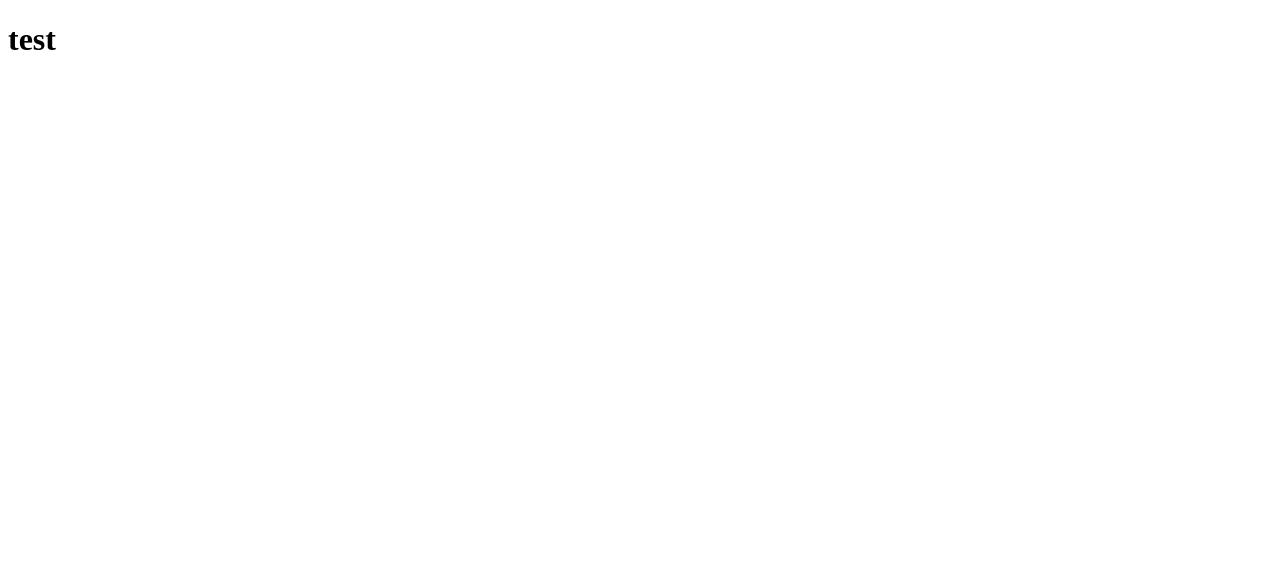
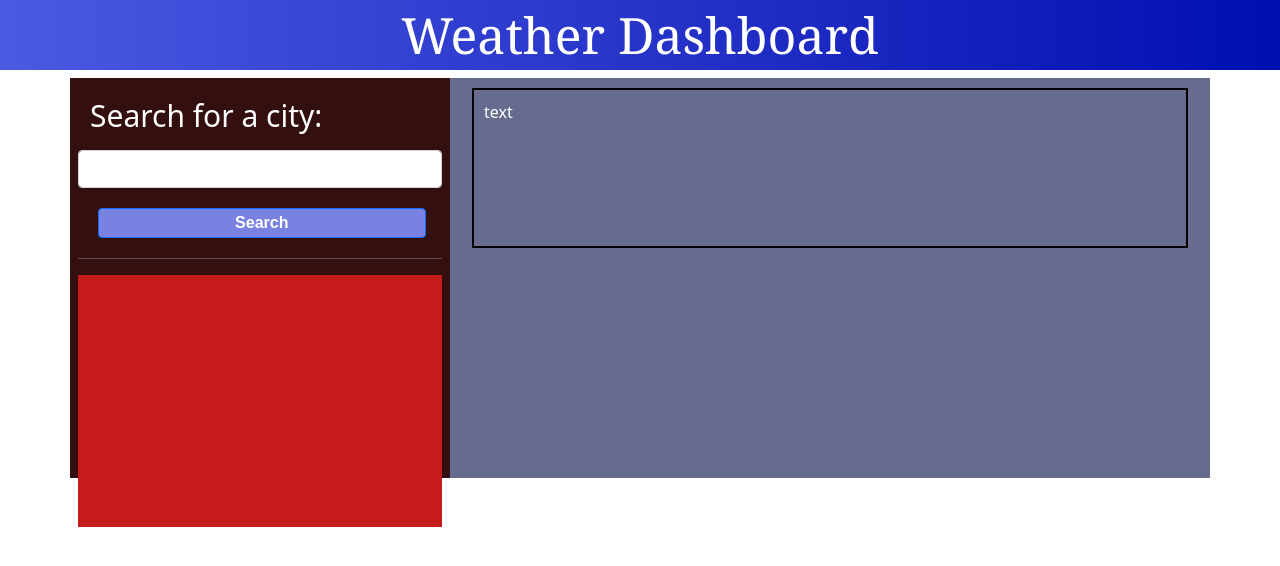
Before and after one commit to KPL33/weather_dashboard, a plain HTML site: page index.html in a window 1280 px wide. Drawn offline with nearby package versions, Linux system fonts and the light colour scheme.

Commit message:
as of 5-6-23

```diff
--- a/assets/style.css
+++ b/assets/style.css
@@ -0,0 +1,76 @@
+#header {
+    display: flex;
+    color: white;
+    background: linear-gradient(to right, #4c59e2, #000fb0);
+    justify-content: center;
+    align-items: center;
+    height: 70px;
+}
+
+h1 {
+    font-family: Cambria, Cochin, Georgia, Times, 'Times New Roman', serif;
+    font-size: 50px;
+}
+
+.container {
+    background-color: #676b8d;
+    color: white;
+}
+
+.col-sm-4 {
+    background-color: #340f0f;
+    height: 50vh;
+    padding: 20px;
+
+}
+
+.btn {
+    margin: 20px;
+    font-family: Arial, Helvetica, sans-serif;
+    font-weight: bold;
+}
+
+.history {
+    flex-direction: column;
+    height: 70%;
+    display: flex;
+    align-items: top;
+    display: flex;
+    justify-content: center;
+    background-color: #c61b1b;
+}
+
+h2 {
+    padding: 0px;
+    width: 100%;
+    text-align: left;
+    font-size: 30px;
+}
+
+.btn-primary {
+    display: flex;
+    height: 30px;
+    width: 90%;
+    background-color: #7a82e1;
+    color: white;
+    align-items: center;
+    justify-content: center;
+}
+
+.col-sm-8 {
+    flex-direction: row;
+    display: flex;
+}
+
+.row1 {
+    justify-content: center;
+    padding: 10px;
+    margin: 10px;
+    width: 100%;
+    height: 40%;
+    border: solid black 2pt;
+}
+
+.row2{
+    flex-wrap: wrap;
+}
--- a/index.html
+++ b/index.html
@@ -1,12 +1,55 @@
 <!DOCTYPE html>
 <html lang="en">
+
 <head>
     <meta charset="UTF-8">
-    <meta http-equiv="X-UA-Compatible" content="IE=edge">
     <meta name="viewport" content="width=device-width, initial-scale=1.0">
+    <meta http-equiv="X-UA-Compatible" content="ie=edge">
+    <meta name="Description" content="Enter your description here" />
+
+    <link rel="stylesheet" href="https://cdn.jsdelivr.net/npm/bootstrap@5.1.3/dist/css/bootstrap.min.css"
+        integrity="sha384-1BmE4kWBq78iYhFldvKuhfTAU6auU8tT94WrHftjDbrCEXSU1oBoqyl2QvZ6jIW3" crossorigin="anonymous">
+
+    <link rel="stylesheet" href="./assets/style.css" />
+
     <title>The Weather Dashboard</title>
 </head>
+
 <body>
-    <h1>test</h1>
+    <h1 id="header">Weather Dashboard</h1>
+    <!--  Each component works by using classes that are defined in the Bootstrap stylesheet-->
+    <!-- Begin navigation -->
+    <!-- https://getbootstrap.com/docs/5.1/components/navbar/ -->
+    <div class="container">
+        <div class="row">
+            <div class="col-sm-4">
+                <div class="row">
+                    <h2>Search for a city:</h2>
+                </div>
+                <div class="row">
+                    <label for="inputPassword5" class="form-label"></label>
+                    <input type="password" id="inputPassword5" class="form-control"
+                        aria-describedby="passwordHelpBlock">
+                    <button type="submit" class="btn btn-primary">Search</button>
+                    <hr />
+                    </input>
+                </div>
+                <div class="row history">
+                    <!-- city searches get appended here -->
+                </div>
+            </div>
+            <div class="col-sm-8">
+                <div class="row1">
+                    <p id="current-city">text</p>
+                    <!-- current city searches get appended here -->
+                </div>
+            </div>
+        </div>
+    </div>
+    <script src="https://cdn.jsdelivr.net/npm/bootstrap@5.1.3/dist/js/bootstrap.bundle.min.js"
+        integrity="sha384-ka7Sk0Gln4gmtz2MlQnikT1wXgYsOg+OMhuP+IlRH9sENBO0LRn5q+8nbTov4+1p"
+        crossorigin="anonymous"></script>
 </body>
+
+
 </html>
```
Also changed, not shown: 1 other file.
